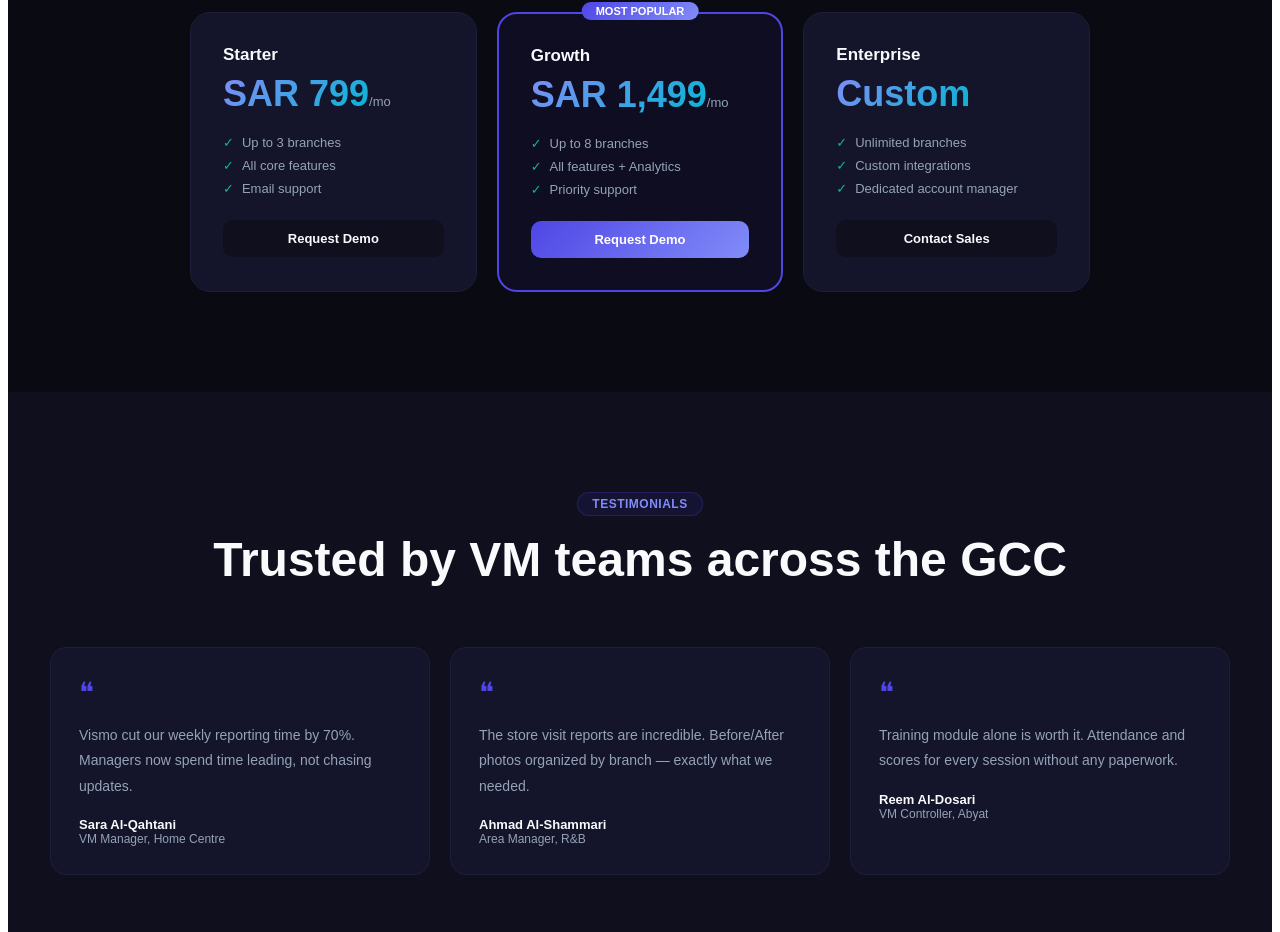
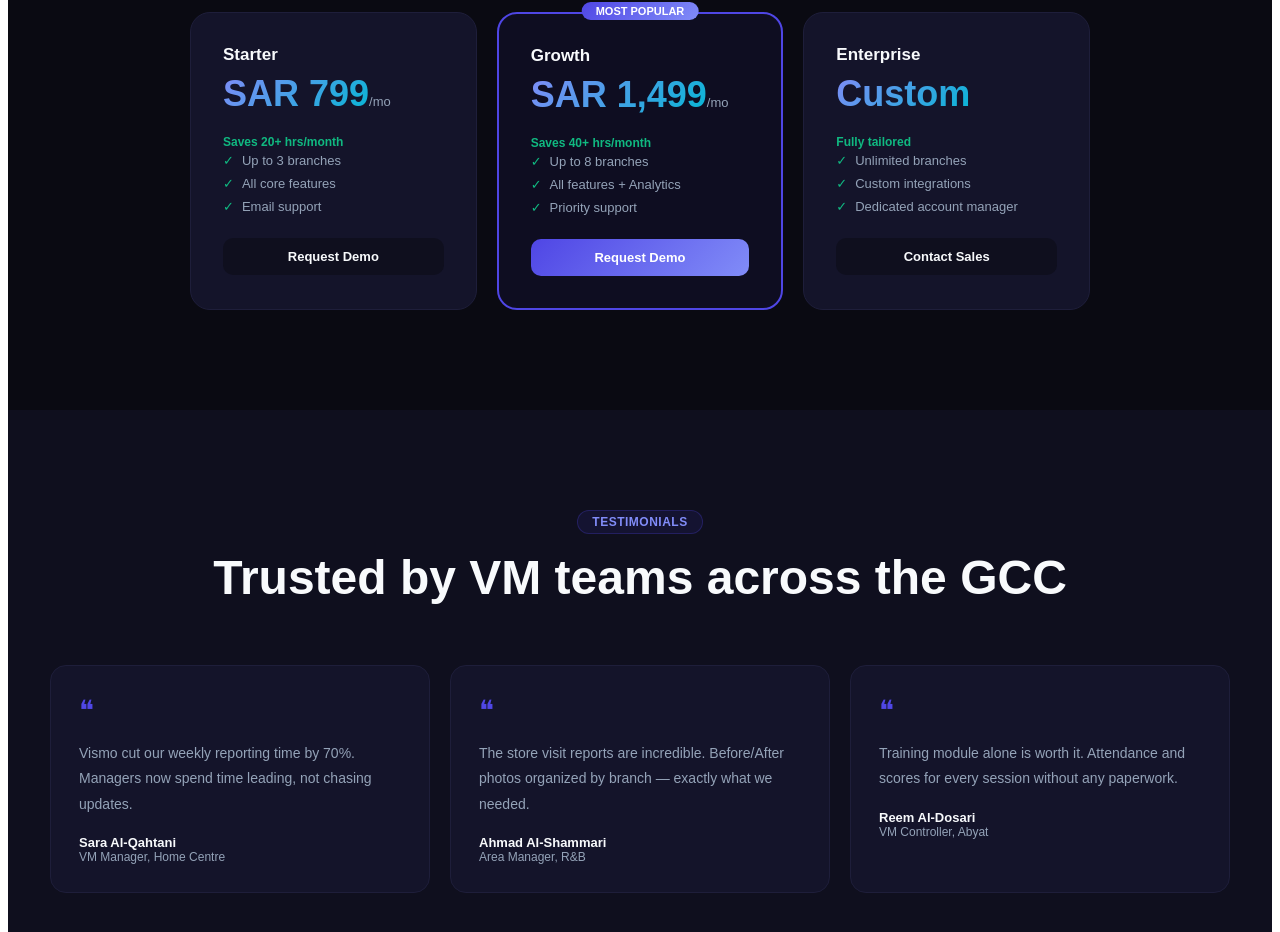
Before and after one commit to iabdu8/vm-studio, a React (Vite) app: page / in a window 1280 px wide. Shown: the part 4368-5300 px from the top of the page. Built offline with nearby package versions, Linux system fonts and the light colour scheme.

Commit message:
fix placeholders and pricing value

```diff
--- a/src/components/shared/LandingPage.jsx.jsx
+++ b/src/components/shared/LandingPage.jsx.jsx
@@ -455,9 +455,9 @@ export function LandingPage({ onEnterApp }) {
             </h2>
           </div>
           <div style={{ display:"grid", gridTemplateColumns:"repeat(3,1fr)", gap:20, maxWidth:900, margin:"0 auto" }}>
-            {[{ name:"Starter", price:"799", features:["Up to 3 branches","All core features","Email support"], popular:false },
-              { name:"Growth",  price:"1,499", features:["Up to 8 branches","All features + Analytics","Priority support"], popular:true },
-              { name:"Enterprise", price:"Custom", features:["Unlimited branches","Custom integrations","Dedicated account manager"], popular:false }].map(p => (
+            {[{ name:"Starter", price:"799", sub:"Saves 20+ hrs/month", features:["Up to 3 branches","All core features","Email support"], popular:false },
+              { name:"Growth",  price:"1,499", sub:"Saves 40+ hrs/month", features:["Up to 8 branches","All features + Analytics","Priority support"], popular:true },
+              { name:"Enterprise", price:"Custom", sub:"Fully tailored", features:["Unlimited branches","Custom integrations","Dedicated account manager"], popular:false }].map(p => (
               <div key={p.name} style={{ background:p.popular?`${C.indigo}11`:C.card,
                 border:p.popular?`2px solid ${C.indigo}`:`1px solid ${C.border}`,
                 borderRadius:20, padding:32, position:"relative" }}>
@@ -477,6 +477,7 @@ export function LandingPage({ onEnterApp }) {
                   </span>
                   {p.price!=="Custom" && <span style={{ fontSize:13, color:C.muted }}>/mo</span>}
                 </div>
+                <div style={{ fontSize:12, color:C.green, marginBottom:4, fontWeight:600 }}>{p.sub}</div>
                 <div style={{ display:"flex", flexDirection:"column", gap:8, marginBottom:24 }}>
                   {p.features.map(f => (
                     <div key={f} style={{ display:"flex", gap:8, alignItems:"center", fontSize:13 }}>
```
Also changed, not shown: 2 other files (tests, documents, lock files or other folders).
